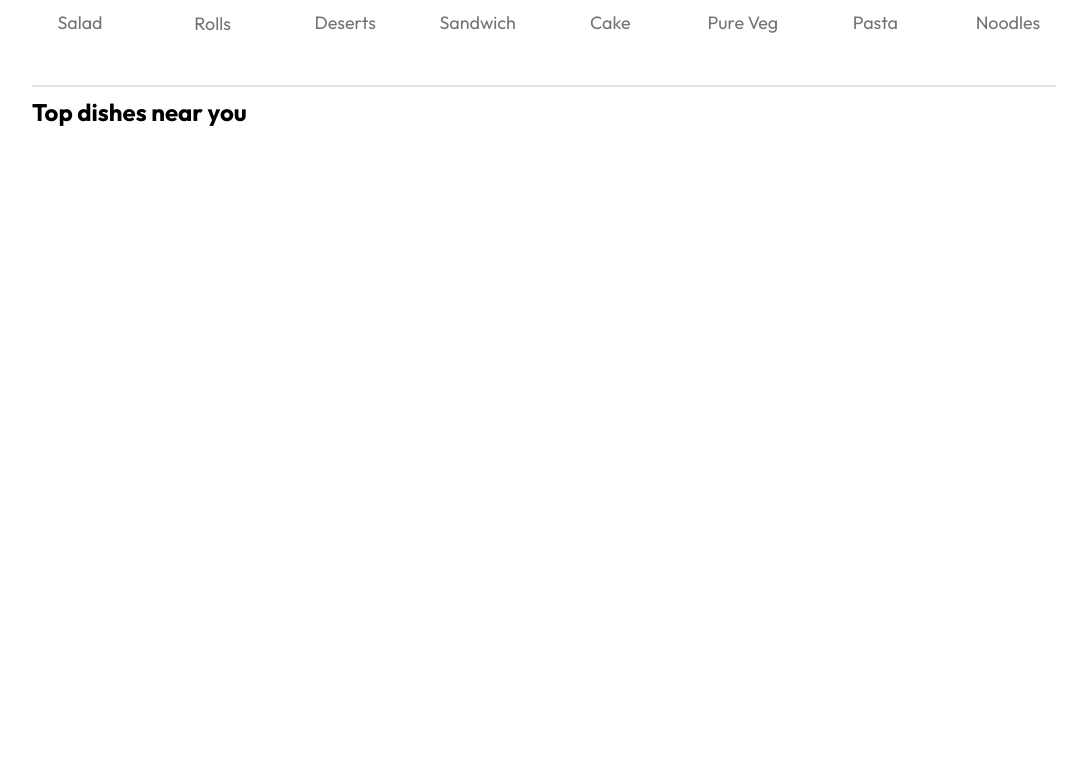
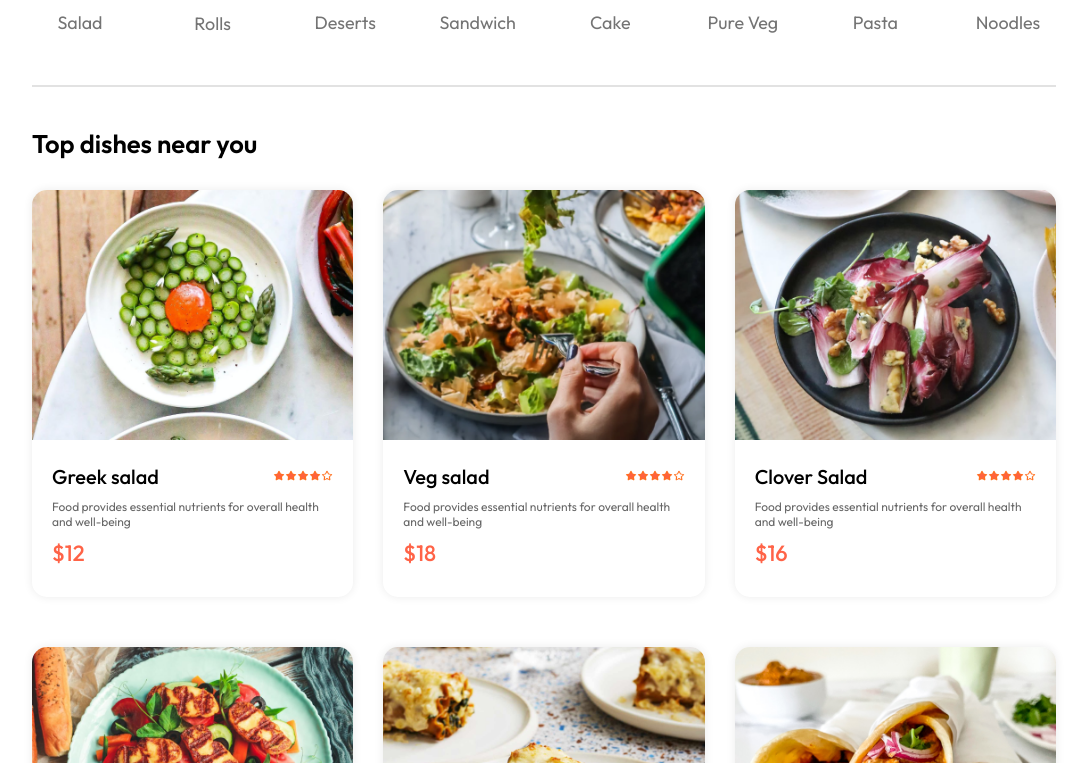
Before and after one commit to M-Muiz/Full_Stack-Food-App, a React (Vite) app in the folder frontend/: page / in a window 1280 px wide. Shown: the part 817-1580 px from the top of the page, without its empty margins (96-1183 px from the left). Before the commit the page ends 944 px from the top, so only its background shows below. Built offline with nearby package versions, Linux system fonts and the light colour scheme.

Commit message:
complete food display and food cart ui

```diff
--- a/frontend/src/components/FoodCart/FoodCart.css
+++ b/frontend/src/components/FoodCart/FoodCart.css
@@ -0,0 +1,45 @@
+.food-cart{
+    width: 100%;
+    margin: auto;
+    border-radius: 15px;
+    box-shadow: 0px 0px 10px #00000015;
+    transition: 0.3s;
+    animation: fadeIn 1s;
+}
+
+.food-cart-image{
+    width: 100%;
+    border-radius: 15px 15px 0px 0px;
+}
+
+.food-cart-info{
+    padding: 20px;
+}
+
+.food-cart-name-rating{
+    display: flex;
+    justify-content: space-between;
+    align-items: center;
+    margin-bottom: 10px;
+}
+
+.food-cart-name-rating p{
+    font-size: 20px;
+    font-weight: 500;
+}
+
+.food-cart-name-rating img{
+    width: 60px;
+}
+
+.food-cart-desc{
+    color: #676767;
+    font-size: 12px;
+}
+
+.food-cart-price{
+    color: tomato;
+    font-size: 22px;
+    font-weight: 500;
+    margin: 10px 0;
+}
--- a/frontend/src/components/FoodCart/FoodCart.jsx
+++ b/frontend/src/components/FoodCart/FoodCart.jsx
@@ -1,11 +1,27 @@
 import React from 'react'
+import './FoodCart.css'
+import { assets } from '../../assets/assets'
 
-const FoodCart = () => {
-  return (
-    <div>
-      food
-    </div>
-  )
+const FoodCart = ({ id, name, price, image, description }) => {
+    return (
+        <div className='food-cart'>
+            <div className="food-cart-image-container">
+                <img className='food-cart-image' src={image} alt="food-image" />
+            </div>
+            <div className="food-cart-info">
+                <div className="food-cart-name-rating">
+                    <p>{name}</p>
+                    <img src={assets.rating_starts} alt="rating" />
+                </div>
+                <p className="food-cart-desc">
+                    {description}
+                </p>
+                <p className="food-cart-price">
+                    ${price}
+                </p>
+            </div>
+        </div>
+    )
 }
 
 export default FoodCart
--- a/frontend/src/components/FoodDisplay/FoodDisplay.css
+++ b/frontend/src/components/FoodDisplay/FoodDisplay.css
@@ -0,0 +1,16 @@
+.food-display{
+    margin-top: 30px;
+}
+
+.food-display h2{
+    font-size: max(2vw, 24px);
+    font-weight: 600;
+}
+
+.food-display-list{
+    display: grid;
+    grid-template-columns: repeat(auto-fill, minmax(240px, 1fr));
+    gap: 30px;
+    margin-top: 30px;
+    row-gap: 50px;
+}
--- a/frontend/src/components/FoodDisplay/FoodDisplay.jsx
+++ b/frontend/src/components/FoodDisplay/FoodDisplay.jsx
@@ -1,6 +1,7 @@
 import React, { useContext } from 'react'
 import "./FoodDisplay.css"
 import { StoreContext } from '../../context/StoreContext'
+import FoodCart from '../FoodCart/FoodCart'
 const FoodDisplay = ({category}) => {
 
 const {food_list} = useContext(StoreContext)
@@ -10,7 +11,7 @@ const {food_list} = useContext(StoreContext)
      <h2>Top dishes near you</h2>
      <div className="food-display-list">
         {food_list.map((item, ind) => {
-            return
+            return <FoodCart key={ind} id={item._id} name={item.name} price={item.price} image={item.image} description={item.description}/>
         })}
      </div>
     </div>
```
